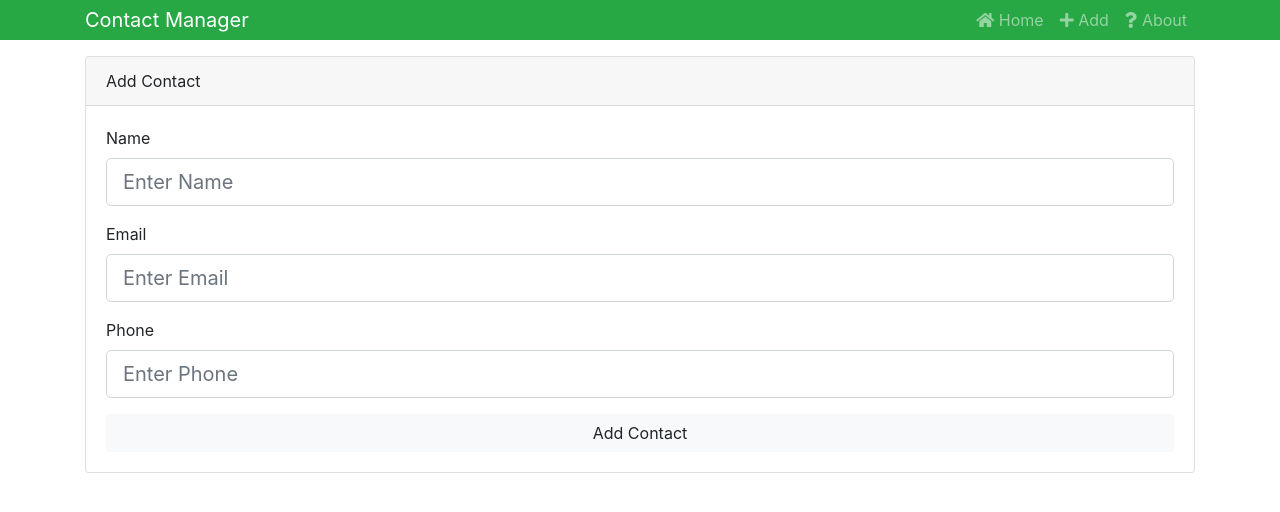
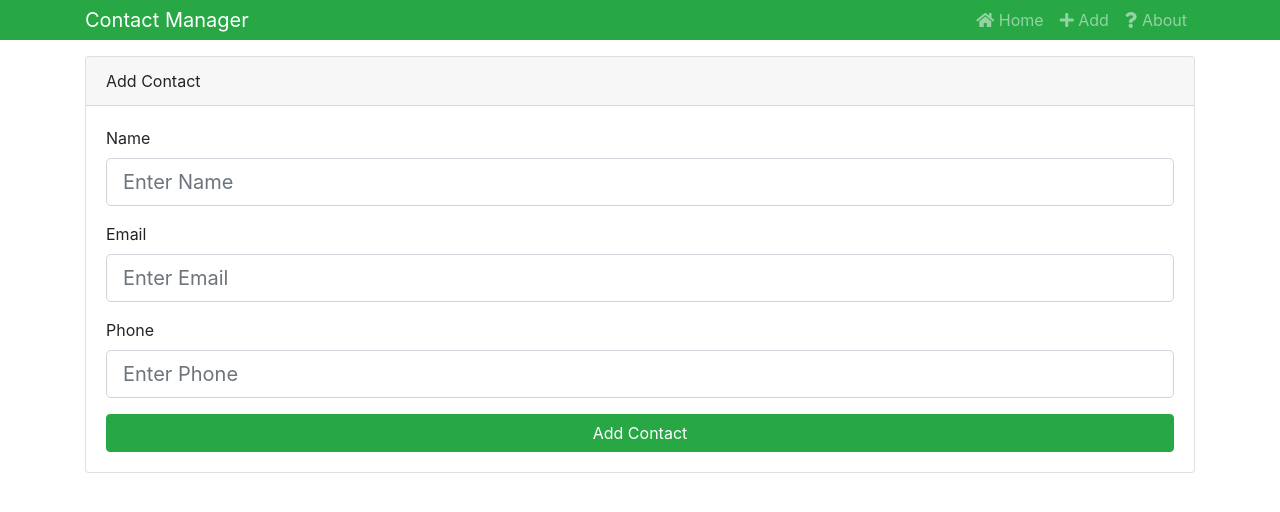
Before and after one commit to And4Web/contact_manager_redux, a React (Create React App) app: page /contact/add in a window 1280 px wide. Shown: the top 512 px of the page. Built offline with nearby package versions, Linux system fonts and the light colour scheme.

Commit message:
learning redux.

```diff
--- a/package.json
+++ b/package.json
@@ -8,8 +8,11 @@
     "classnames": "^2.2.6",
     "react": "^16.4.1",
     "react-dom": "^16.4.1",
+    "react-redux": "^7.2.6",
     "react-router-dom": "^4.3.1",
     "react-scripts": "1.1.4",
+    "redux": "^4.1.2",
+    "redux-thunk": "^2.4.1",
     "uuid": "^3.3.2"
   },
   "scripts": {
--- a/src/components/contacts/AddContact.js
+++ b/src/components/contacts/AddContact.js
@@ -87,7 +87,7 @@ class AddContact extends Component {
             <input
               type="submit"
               value="Add Contact"
-              className="btn btn-light btn-block"
+              className="btn btn-success btn-block"
             />
           </form>
         </div>
--- /dev/null
+++ b/src/store.js
@@ -0,0 +1,2 @@
+import {createStore, applyMiddleware, compose} from 'redux';
+import thunk from 'redux-thunk';
```
Also changed, not shown: 2 other files (tests, documents, lock files or other folders).
